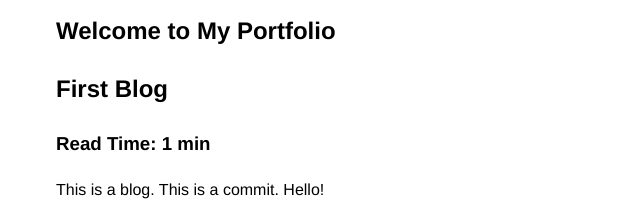
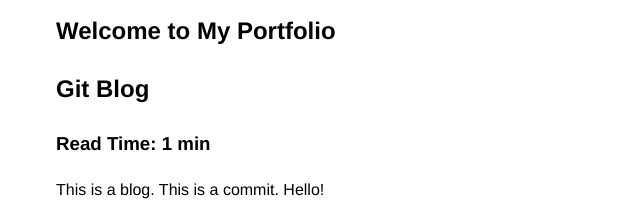
Before and after one commit to smulle2/smullen.github.io, a plain HTML site: page in_my_first_website.html in a window 1280 px wide. Shown: the part 144-360 px from the top of the page, 0-640 px from the left. Drawn offline with Linux system fonts and the light colour scheme.

Commit message:
Test commit, change title

```diff
--- a/in_my_first_website.html
+++ b/in_my_first_website.html
@@ -26,7 +26,7 @@
             <h2>Welcome to My Portfolio</h2>
             <article>
                 <hgroup>
-                    <h2>First Blog</h2>
+                    <h2>Git Blog</h2>
                     <h3>Read Time: 1 min</h3>
                 </hgroup>
                 <p>This is a blog. This is a commit. Hello!</p>
```
